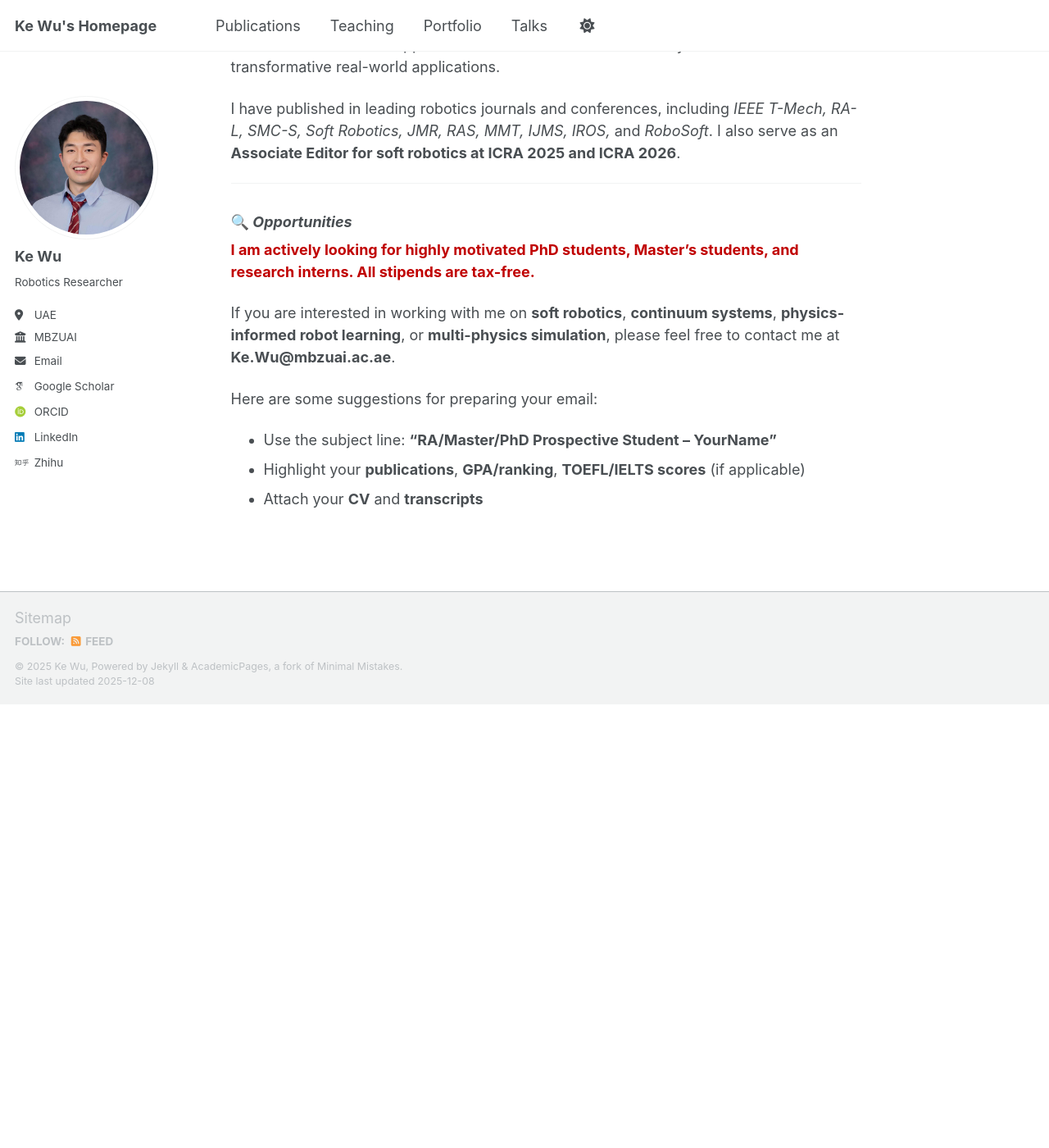
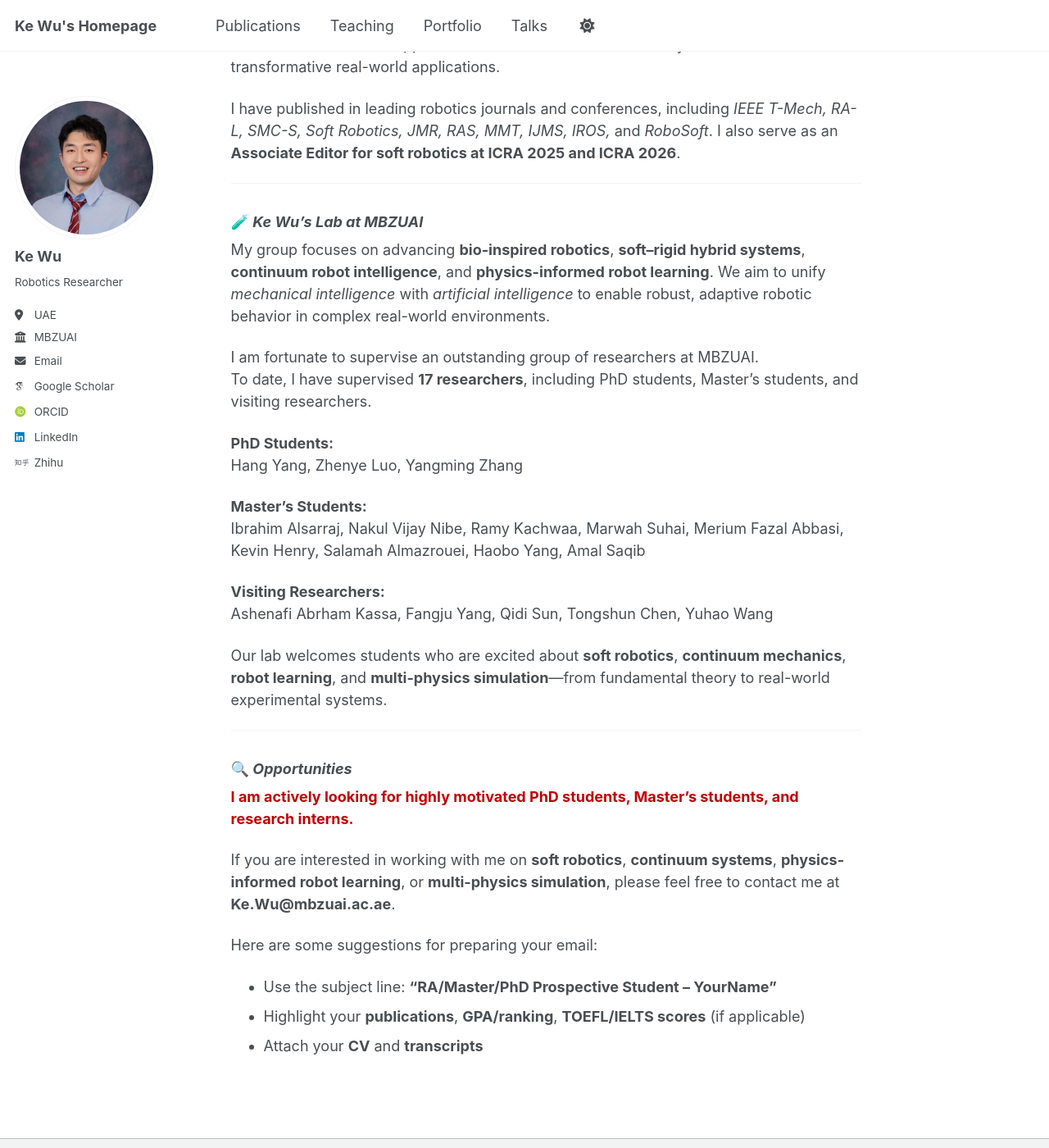
Before and after one commit to SobotHub/SobotHub.github.io, a Jekyll site: the page built from _pages/about.md, in a window 1280 px wide and 1400 px high, scrolled down 746 px. Shown: the whole window at 82% size. Built offline with Jekyll 4.4.1, drawn with Linux system fonts in a browser that asks for light colours; some web fonts are replaced; a script bundle is joined from its source files by our own code; library files that are not in the unit come from our copies; before the commit the page ends 1605 px from its top, so only the background shows below that.

Commit message:
Update homepage About section

```diff
--- a/_pages/about.md
+++ b/_pages/about.md
@@ -22,10 +22,32 @@ I have published in leading robotics journals and conferences, including *IEEE T
 
 ---
 
+### 🧪 *Ke Wu’s Lab at MBZUAI*
+
+My group focuses on advancing **bio-inspired robotics**, **soft–rigid hybrid systems**, **continuum robot intelligence**, and **physics-informed robot learning**. We aim to unify *mechanical intelligence* with *artificial intelligence* to enable robust, adaptive robotic behavior in complex real-world environments.
+
+I am fortunate to supervise an outstanding group of researchers at MBZUAI.
+To date, I have supervised **17 researchers**, including PhD students, Master's students, and visiting researchers.
+
+**PhD Students:**
+Hang Yang, Zhenye Luo, Yangming Zhang
+
+**Master’s Students:**
+Ibrahim Alsarraj, Nakul Vijay Nibe, Ramy Kachwaa, Marwah Suhai, Merium Fazal Abbasi,
+Kevin Henry, Salamah Almazrouei, Haobo Yang, Amal Saqib
+
+**Visiting Researchers:**
+Ashenafi Abrham Kassa, Fangju Yang, Qidi Sun, Tongshun Chen, Yuhao Wang
+
+Our lab welcomes students who are excited about **soft robotics**, **continuum mechanics**, **robot learning**, and **multi-physics simulation**—from fundamental theory to real-world experimental systems.
+
+
+---
+
 ### 🔍 *Opportunities*
 
 <span style="color:#c00000; font-weight:bold;">
-I am actively looking for highly motivated PhD students, Master’s students, and research interns. All stipends are tax-free.
+I am actively looking for highly motivated PhD students, Master’s students, and research interns.
 </span>
 
 If you are interested in working with me on **soft robotics**, **continuum systems**, **physics-informed robot learning**, or **multi-physics simulation**, please feel free to contact me at **Ke.Wu@mbzuai.ac.ae**.
```
